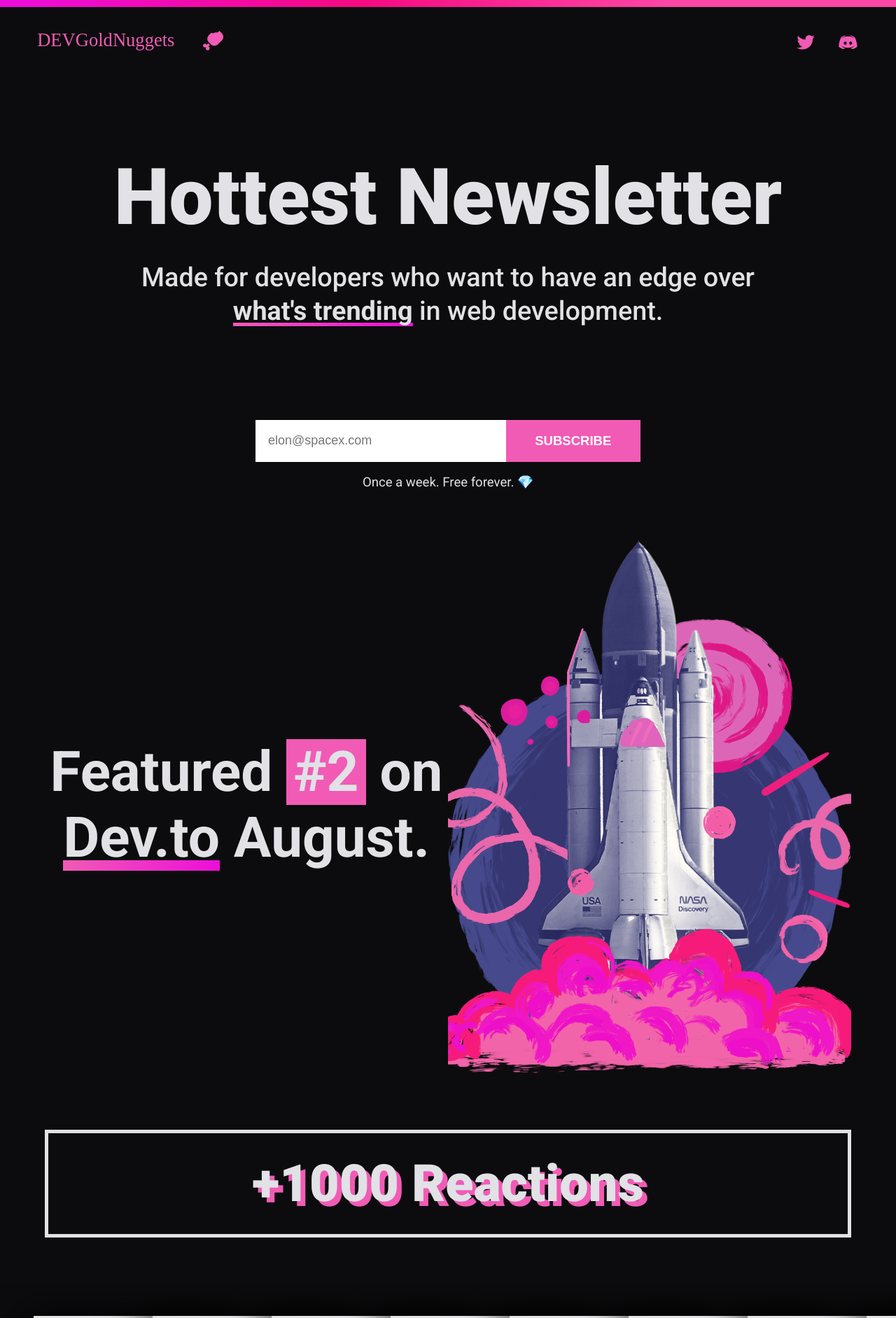
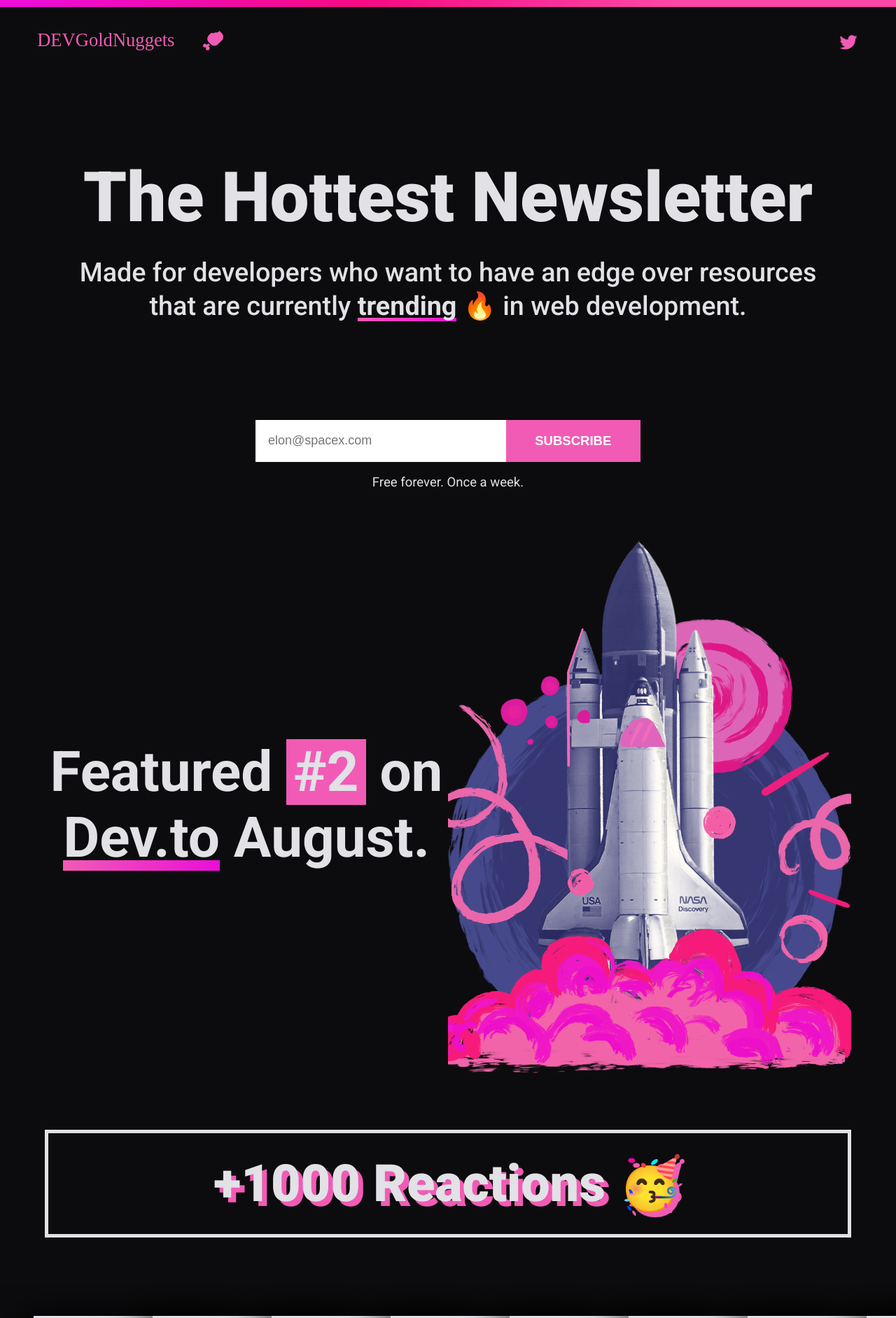
Before and after one commit to leonardomjq/Newsletter-nextjs, a Next.js app: page / in a window 1280 px wide. Shown: the top 1883 px of the page at 70% size. Built offline with nearby package versions, Linux system fonts and the light colour scheme.

Commit message:
Hero styling changes

```diff
--- a/components/Body/index.js
+++ b/components/Body/index.js
@@ -23,7 +23,7 @@
           <img src="/spaceship.png" alt="Spaceship on ignition" />
         </div>
       </section>
-      <InfoBox>+1000 Reactions</InfoBox>
+      <InfoBox>+1000 Reactions 🥳</InfoBox>
       <section className={styles.cardList}>
         <Card
           date="Aug 6"
--- a/components/Card/Card.module.scss
+++ b/components/Card/Card.module.scss
@@ -13,6 +13,7 @@
   scroll-snap-align: start;
   clear: both;
   position: relative;
+  user-select: none;
 
   @media (max-width: 768px) {
     height: 300px;
--- a/components/Hero/Hero.module.scss
+++ b/components/Hero/Hero.module.scss
@@ -15,7 +15,7 @@
   height: 400px;
 
   h1 {
-    font-size: calc(1rem + 7.5vw);
+    font-size: calc(1rem + 6.5vw);
     font-weight: 900;
     width: 100%;
     text-align: center;
--- a/components/Hero/index.js
+++ b/components/Hero/index.js
@@ -6,10 +6,10 @@
   return (
     <header className={styles.wrapper}>
       <div className={styles.hero}>
-        <h1>Hottest Newsletter</h1>
+        <h1>The Hottest Newsletter</h1>
         <p>
-          Made for developers who want to have an edge over <br />
-          <strong>what's trending</strong> in web development.
+          Made for developers who want to have an edge over resources that are
+          currently <strong>trending</strong> 🔥 in web development.
           <br />
         </p>
       </div>
--- a/components/Subscribe/index.js
+++ b/components/Subscribe/index.js
@@ -48,7 +48,7 @@
           />
           <button type="submit">Subscribe</button>
         </form>
-        <p>{message ? message : `Once a week. Free forever. 💎 `}</p>
+        <p>{message ? message : `Free forever. Once a week.`}</p>
       </div>
     </div>
   );
--- a/pages/index.js
+++ b/pages/index.js
@@ -1,7 +1,7 @@
 import Head from 'next/head';
 
 import Twitter from '../public/twitter.svg';
-import Discord from '../public/discord.svg';
+// import Discord from '../public/discord.svg';
 
 import { Navbar, NavItem } from '../components/Navbar';
 import Line from '../components/Line';
@@ -19,7 +19,7 @@
       <Line />
       <Navbar>
         <NavItem icon={<Twitter />} />
-        <NavItem icon={<Discord />} />
+        {/* <NavItem icon={<Discord />} /> */}
       </Navbar>
       <Hero />
       <Main />
```
